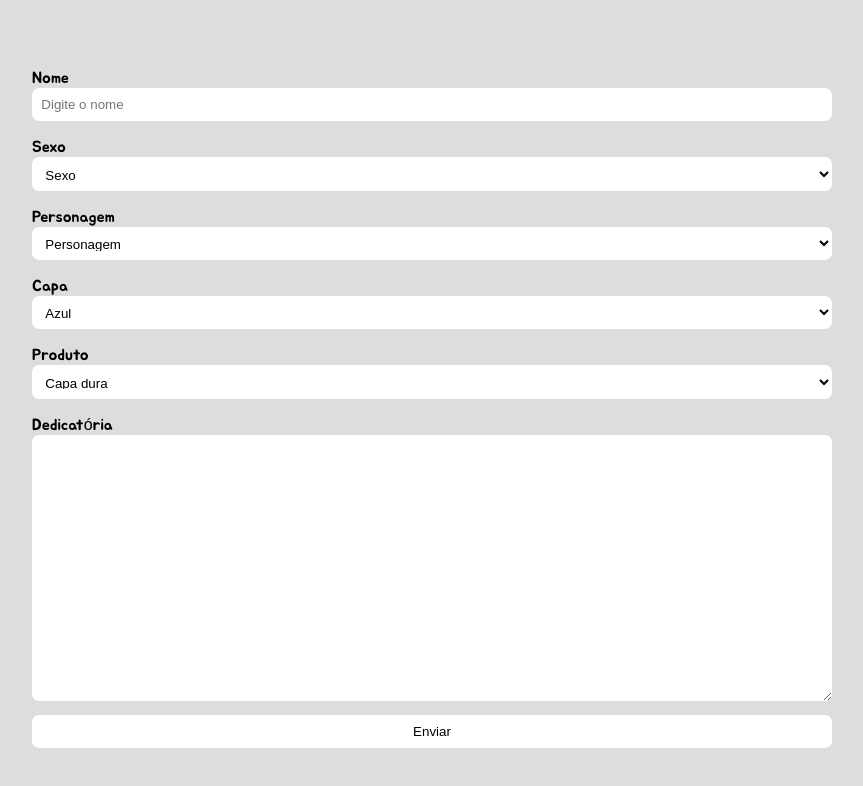
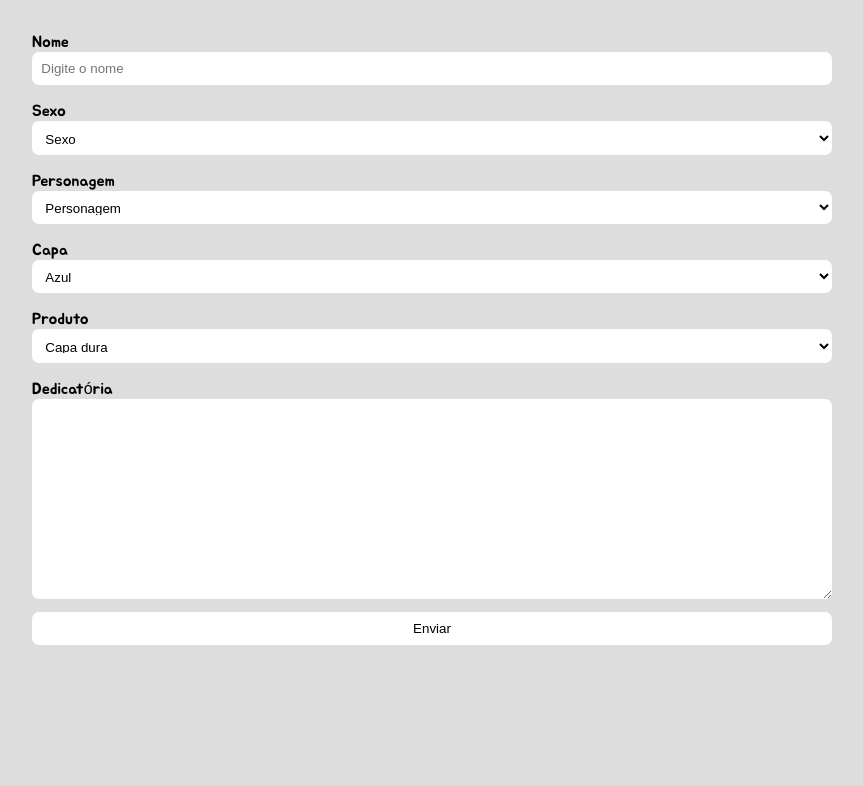
Before and after one commit to Lucas-m12/lucas-m12.github.io, a plain HTML site: page index.html in a window 1280 px wide. Shown: the whole page, without its empty margins (208-1071 px from the left). Drawn offline with Linux system fonts and the light colour scheme.

Commit message:
correction in scroll page

```diff
--- a/css/basic.css
+++ b/css/basic.css
@@ -6,30 +6,35 @@
 }
 
 body {
-	overflow:hidden;
+	overflow-x: hidden;
+	overflow-y: scroll;
 	background-color:#ddd;
 
 	font-family: 'Jua', sans-serif;
 }
 
 .container {
-	overflow:hidden;
-	width:100vw;
-	height:100vh;
+	/* overflow:hidden; */
 
 	display: flex;
 	align-items: center;
 	justify-content: center;
+	margin: 1em 1em;
 
 }
 
 #form {
+
+
 	width: 50em;
+
+
 }
 
 .form-group {
 	display: flex;
 	flex-direction: column;
+	/* width: 50em; */
 
 }
 
@@ -53,7 +58,7 @@ body {
 }
 
 #form textarea {
-	height: 20em;
+	height: 15em;
 
 	padding: 1.8em;
 }
```
